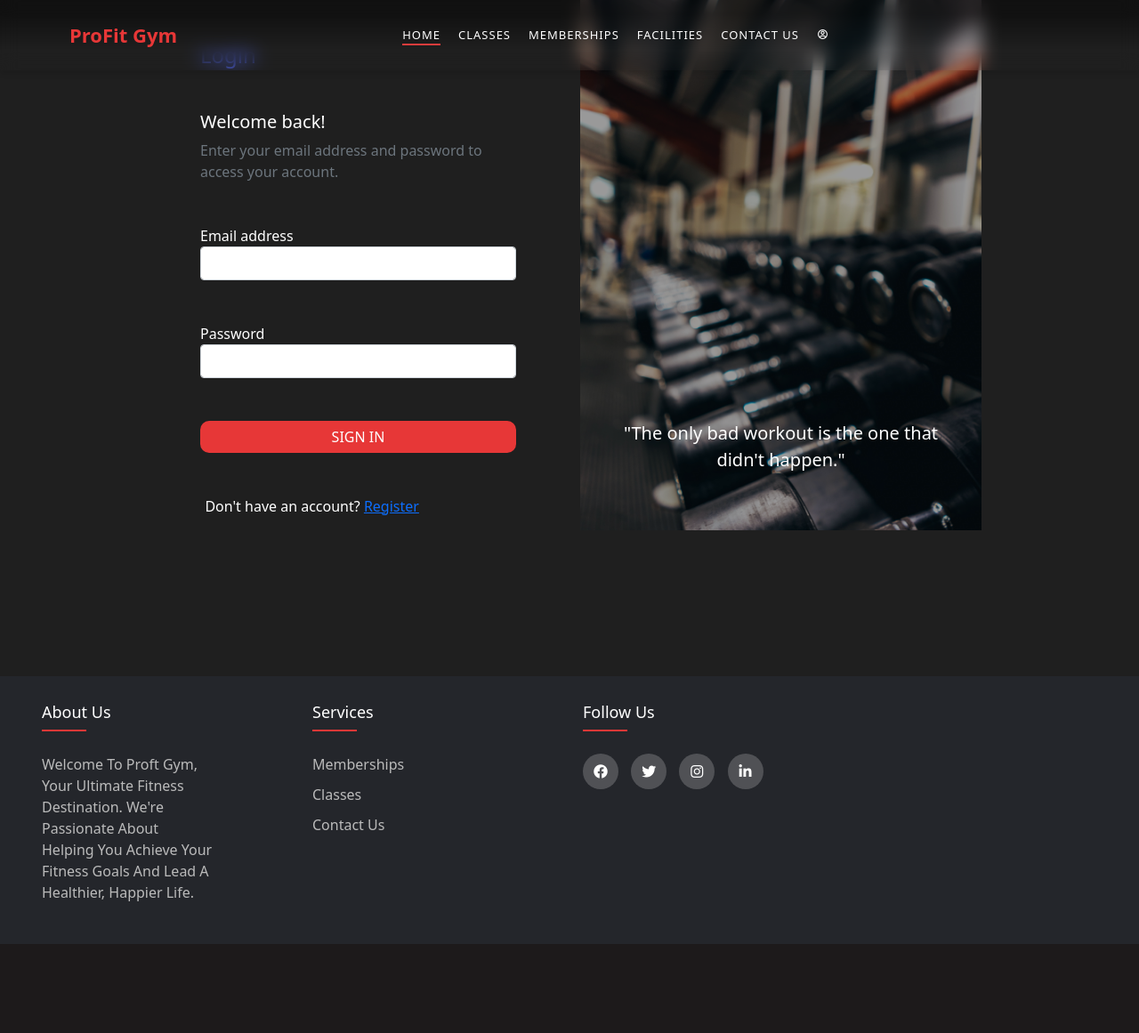
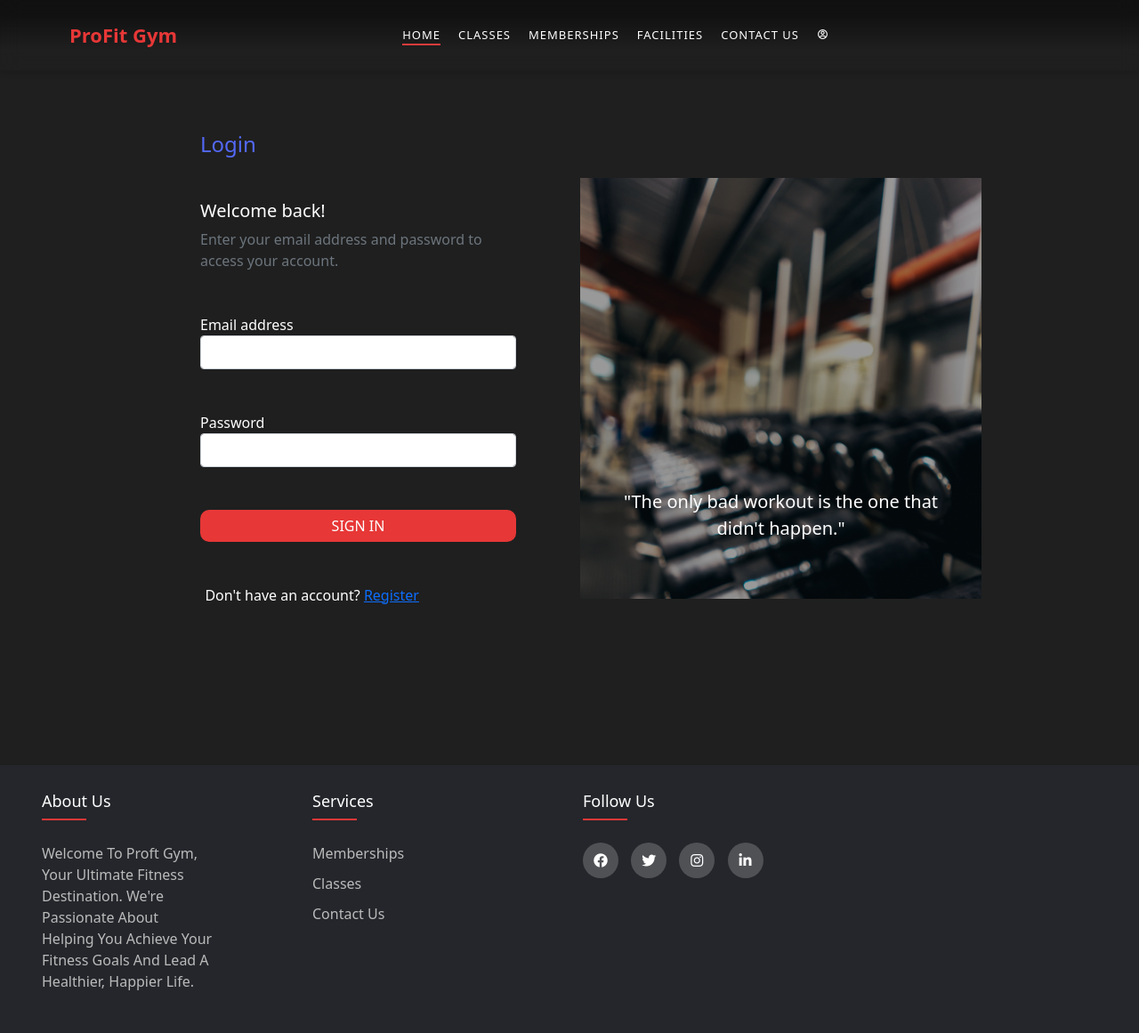
Before and after one commit to mohamedfareed244/Gym-Erp-System, a PHP site: page /views/login.php in a window 1280 px wide. Shown: the whole page at 89% size. Before the commit the page ends 1061 px from the top, so only its background shows below. Run offline with PHP 8.4, Linux system fonts and the light colour scheme; some libraries are stand-ins or nearby versions.

Commit message:
Update login.css

```diff
--- a/public/CSS/login.css
+++ b/public/CSS/login.css
@@ -14,10 +14,16 @@
     margin-left:10%;
 }
 
+
+
 .container
 {
     height:95%;
+    margin-top: 100px;
+
 }
+
+
 
 .p-5,.col-lg-6
 {
@@ -28,10 +34,11 @@ body{
 }
 .account-block {
     padding: 0;
+    margin-top: 100px;
     background-image: url(../../public/Images/dumbbells-pic.jpg);
     background-repeat: no-repeat;
     background-size: cover;
-    height: 107%;
+    height: 85%;
     position: relative;
 }
 .account-block .overlay {
@@ -53,11 +60,12 @@ body{
     padding: 0 1.75rem;
     bottom: 3rem;
     left: 0;
-    right: 0;
+
 }
 
 .text-theme {
     color: #5369f8 !important;
+
 }
 
 .btn-theme {
@@ -74,6 +82,7 @@ body{
 {
     background-color:white;
     color:rgb(231, 55, 55);
+    transition: ease 0.7s;
 }
 
 .register
```
